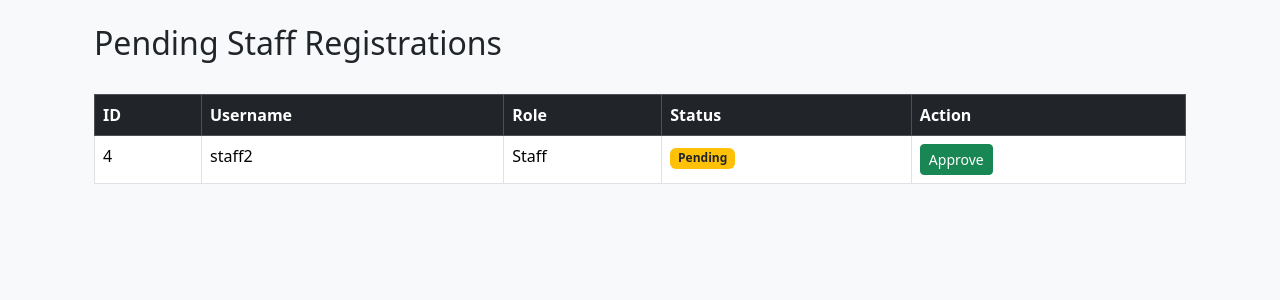
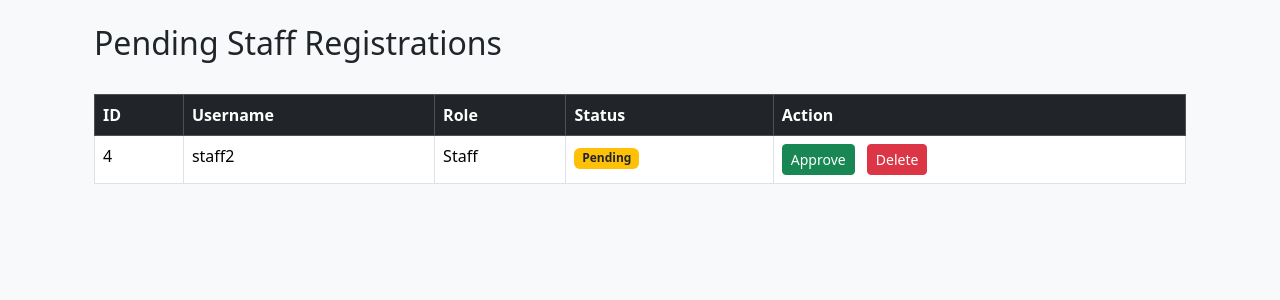
Before and after one commit to ishithakodali/inventory-management-system, a Flask app: page /pending_staff in a window 1280 px wide. Shown: the part 56-356 px from the top of the page. Run offline with Flask 3, Linux system fonts and the light colour scheme; a user stored in the database is signed in; data comes from the database, SQL or seed files in the repository.

Commit message:
Add delete option for pending staff registrations

```diff
--- a/models/users.py
+++ b/models/users.py
@@ -150,3 +150,17 @@ def approve_staff(user_id):
     connection.close()
 
     return True
+
+def delete_staff(user_id):
+    connection = get_db_connection()
+    cursor = connection.cursor()
+
+    cursor.execute("""
+        DELETE FROM users
+        WHERE id = ?
+    """, (user_id,))
+
+    connection.commit()
+    connection.close()
+
+    return True
--- a/routes/admin.py
+++ b/routes/admin.py
@@ -2,7 +2,8 @@ from flask import Blueprint, render_template, redirect, session
 
 from models.users import (
     get_pending_staff,
-    approve_staff
+    approve_staff,
+    delete_staff
 )
 
 admin_bp = Blueprint("admin", __name__)
@@ -37,3 +38,16 @@ def approve(user_id):
     approve_staff(user_id)
 
     return redirect("/pending_staff")
+
+@admin_bp.route("/delete_staff/<int:user_id>")
+def delete(user_id):
+
+    if "username" not in session:
+        return redirect("/login")
+
+    if session["role"] != "Admin":
+        return "Access Denied", 403
+
+    delete_staff(user_id)
+
+    return redirect("/pending_staff")
--- a/templates/pending_staff.html
+++ b/templates/pending_staff.html
@@ -51,6 +51,14 @@
 
                     </a>
 
+                    <a href="{{ url_for('admin.delete', user_id=user['id']) }}"
+                       class="btn btn-danger btn-sm ms-2"
+                       onclick="return confirm('Are you sure you want to delete this staff request?');">
+
+                       Delete
+
+                    </a>
+
                 </td>
 
             </tr>
```
